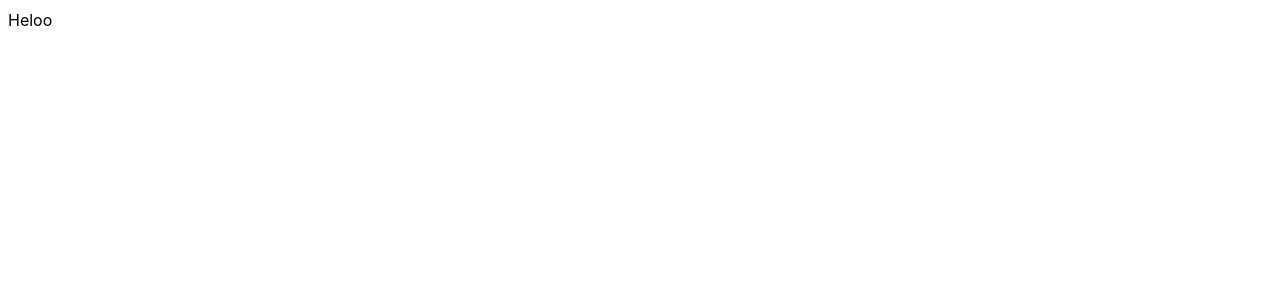
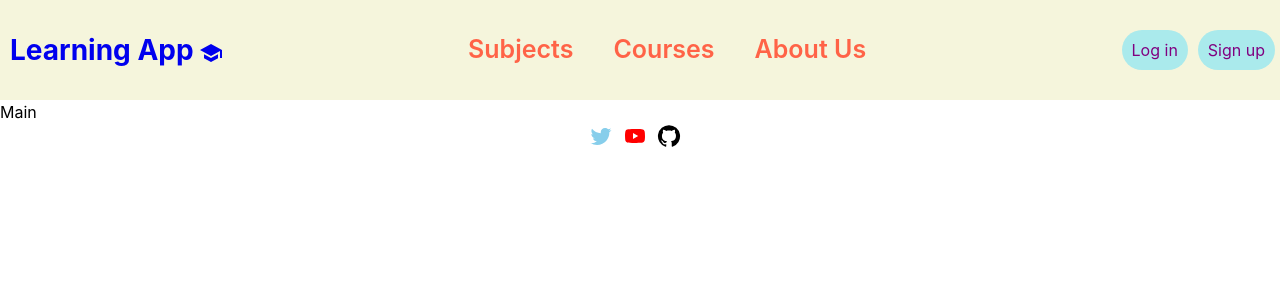
Before and after one commit to s4shreya/abc-learning-app, a React (Vite) app: page / in a window 1280 px wide. Shown: the top 300 px of the page. Built offline with nearby package versions, Linux system fonts and the light colour scheme.

Commit message:
created header and footer

```diff
--- a/package.json
+++ b/package.json
@@ -10,6 +10,10 @@
     "preview": "vite preview"
   },
   "dependencies": {
+    "@emotion/react": "^11.11.1",
+    "@emotion/styled": "^11.11.0",
+    "@mui/icons-material": "^5.14.16",
+    "@mui/material": "^5.14.17",
     "@reduxjs/toolkit": "^1.9.7",
     "react": "^18.2.0",
     "react-dom": "^18.2.0",
--- a/src/App.jsx
+++ b/src/App.jsx
@@ -1,10 +1,16 @@
+import Header from "./components/header/Header";
+import styles from "./App.module.css";
+import Main from "./components/main-content/main";
+import Footer from "./components/Footer";
+
 function App() {
-
   return (
-    <div>
-      Heloo
+    <div className={styles.container}>
+      <Header />
+      <Main />
+      <Footer />
     </div>
-  )
+  );
 }
 
-export default App
+export default App;
--- /dev/null
+++ b/src/App.module.css
@@ -0,0 +1,3 @@
+.container {
+    display: grid;
+}
--- a/src/components/Footer.jsx
+++ b/src/components/Footer.jsx
@@ -0,0 +1,16 @@
+import TwitterIcon from "@mui/icons-material/Twitter";
+import YouTubeIcon from "@mui/icons-material/YouTube";
+import GitHubIcon from "@mui/icons-material/GitHub";
+
+import styles from "./Footer.module.css";
+
+const Footer = () => {
+  return (
+    <footer className={styles.footer}>
+      <TwitterIcon />
+      <YouTubeIcon />
+      <GitHubIcon />
+    </footer>
+  );
+};
+export default Footer;
--- /dev/null
+++ b/src/components/Footer.module.css
@@ -0,0 +1,15 @@
+.footer {
+  margin: auto;
+}
+
+.footer svg {
+  margin-right: 10px;
+}
+
+.footer svg:nth-child(1) {
+  color: skyblue;
+}
+
+.footer svg:nth-child(2) {
+  color: red;
+}
--- a/src/components/header/Header.jsx
+++ b/src/components/header/Header.jsx
@@ -1,6 +1,15 @@
+import Logo from "./Logo";
+import Menu from "./Menu";
+import SignUp from "./SignUp";
+import styles from "./Header.module.css";
+
 const Header = () => {
   return (
-    <div>Header</div>
-  )
-}
-export default Header
+    <header className={styles.container}>
+      <Logo />
+      <Menu />
+      <SignUp />
+    </header>
+  );
+};
+export default Header;
--- /dev/null
+++ b/src/components/header/Header.module.css
@@ -0,0 +1,53 @@
+.container {
+  display: flex;
+  justify-content: space-between;
+  height: 100px;
+  background-color: beige;
+  align-items: center;
+}
+
+.heading {
+  color: blue;
+  padding-left: 10px;
+}
+
+.heading a {
+  text-decoration: none;
+  font-size: 28px;
+}
+
+.heading svg {
+  position: relative;
+  top: 5px;
+  left: 5px;
+}
+
+.menu {
+  list-style-type: none;
+  margin: 0;
+  padding: 0;
+}
+
+.signup-list li {
+  display: inline;
+  background-color: rgb(170, 234, 236);
+  padding: 10px;
+  margin: 5px;
+  border-radius: 20px;
+  color: purple;
+}
+
+.signup-list:hover {
+  cursor: not-allowed;
+}
+
+.menu-navbar {
+}
+
+.menu-navbar li {
+  display: inline;
+  font-size: 25px;
+  padding: 20px;
+  font-weight: 600;
+  color: tomato;
+}
--- a/src/components/header/Logo.jsx
+++ b/src/components/header/Logo.jsx
@@ -0,0 +1,15 @@
+import { Link } from "react-router-dom";
+import SchoolIcon from "@mui/icons-material/School";
+import styles from "./Header.module.css";
+
+const Logo = () => {
+  return (
+    <h2 className={styles.heading}>
+      <Link to="/">
+        Learning App
+        <SchoolIcon />
+      </Link>
+    </h2>
+  );
+};
+export default Logo;
--- /dev/null
+++ b/src/components/header/Menu.jsx
@@ -0,0 +1,14 @@
+import styles from './Header.module.css';
+
+const Menu = () => {
+  return (
+    <nav>
+        <ul className={`${styles.menu} ${styles["menu-navbar"]}`}>
+            <li>Subjects</li>
+            <li>Courses</li>
+            <li>About Us</li>
+        </ul>
+    </nav>
+  )
+}
+export default Menu
--- a/src/components/header/SignUp.jsx
+++ b/src/components/header/SignUp.jsx
@@ -1,6 +1,13 @@
+import styles from './Header.module.css';
+
 const SignUp = () => {
   return (
-    <div>SignUp</div>
+    <nav>
+      <ul className={`${styles["signup-list"]} ${styles.menu}`}>
+        <li>Log in</li>
+        <li>Sign up</li>
+      </ul>
+    </nav>
   )
 }
 export default SignUp
--- /dev/null
+++ b/src/components/main-content/Main.jsx
@@ -0,0 +1,6 @@
+const Main = () => {
+  return (
+    <div>Main</div>
+  )
+}
+export default Main
--- a/src/index.css
+++ b/src/index.css
@@ -13,3 +13,7 @@
   -moz-osx-font-smoothing: grayscale;
   -webkit-text-size-adjust: 100%;
 }
+
+body {
+  margin: 0;
+}
```
Also changed, not shown: 1 other file (tests, documents, lock files or other folders).
